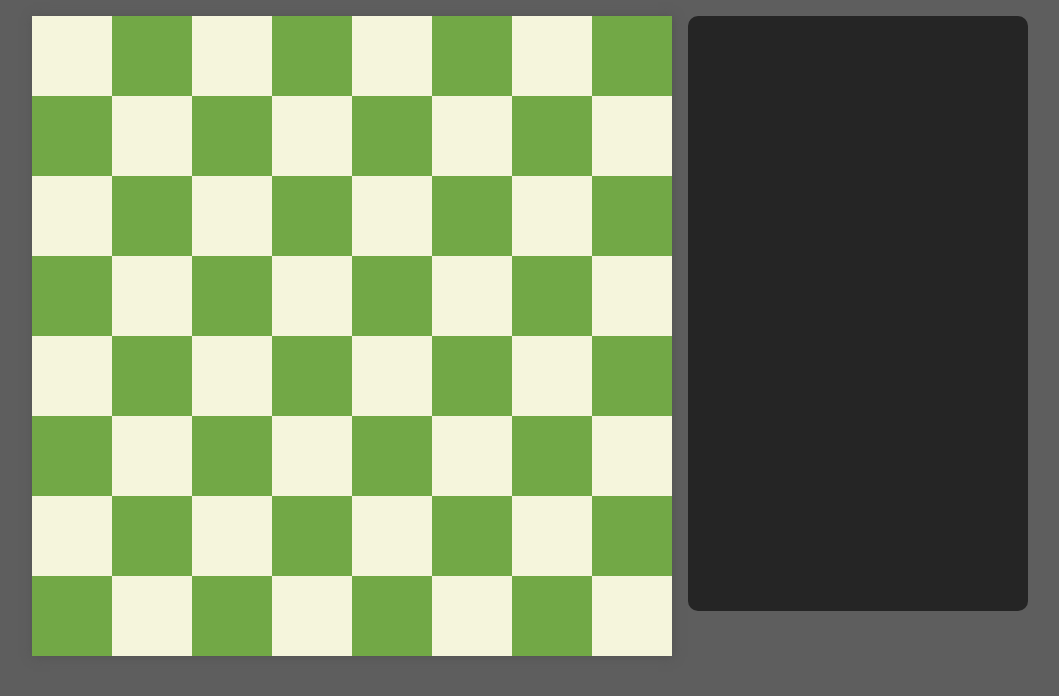
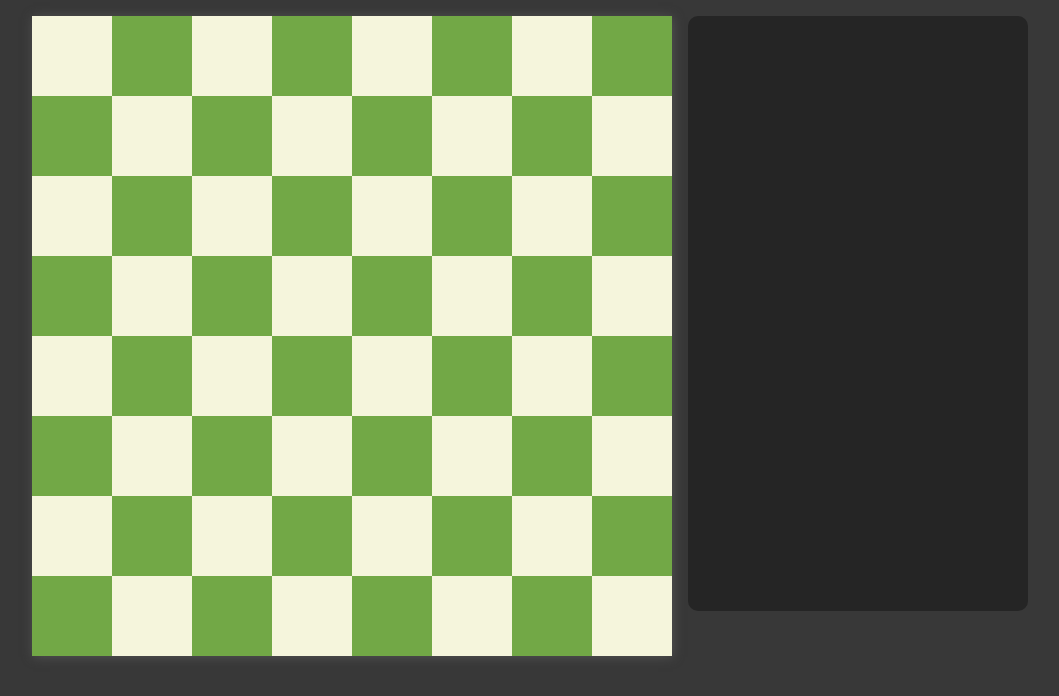
Before and after one commit to jacobrobertsdev/Chess.com_Frontend_Challenge, a Vue app: page / in a window 1280 px wide. Shown: the top 696 px of the page, without its empty margins (118-1177 px from the left). Built offline with nearby package versions, Linux system fonts and the light colour scheme.

Commit message:
Change app background color

```diff
--- a/src/style.css
+++ b/src/style.css
@@ -1,6 +1,6 @@
 body {
   margin: 0;
-  background-color: rgb(94, 94, 94);
+  background-color: #383838;
 }
 
 
```
